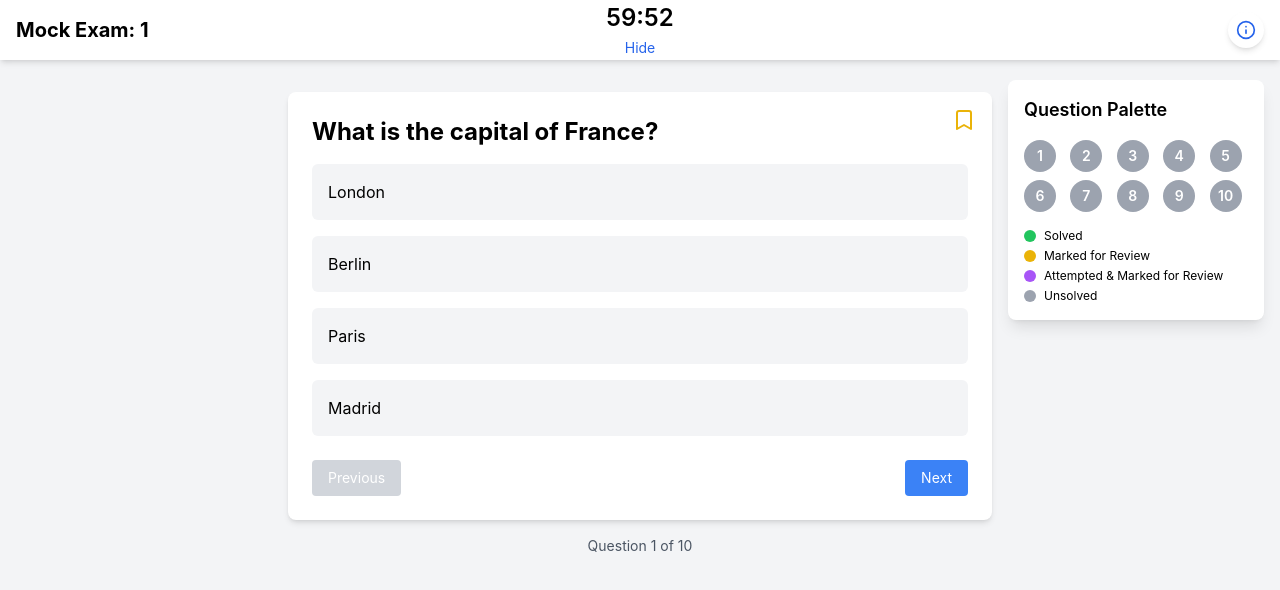
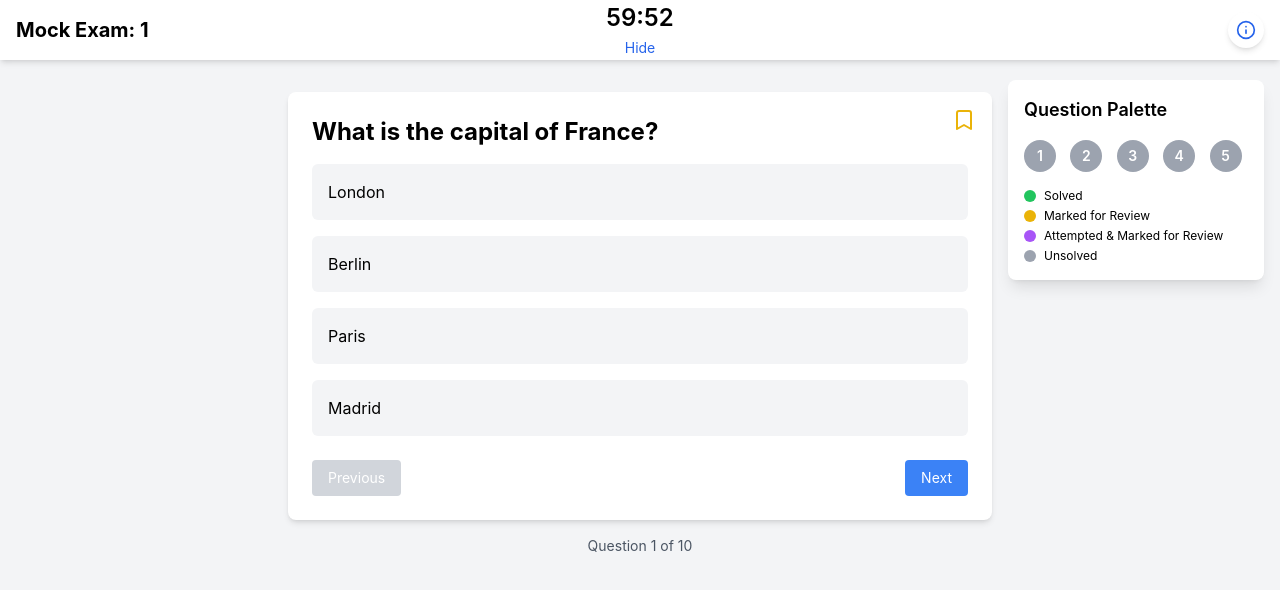
Before and after one commit to shrimay18/mockTest, a React (Create React App) app: page /mock-exam/1/start in a window 1280 px wide. Both pictures are taken after a click on the button 1246 px from the left and 30 px from the top of the page. Shown: the top 590 px of the page. Built offline with nearby package versions, Linux system fonts and the light colour scheme.

Commit message:
bug fixed

```diff
--- a/src/pages/ExamPage.tsx
+++ b/src/pages/ExamPage.tsx
@@ -92,6 +92,9 @@ const ExamPage: React.FC = () => {
     const totalQuestionsInFirstHalf = Math.ceil(mockQuestions.length / 2);
     const isFirstHalf = currentQuestionIndex < totalQuestionsInFirstHalf;
 
+    const paletteRef = useRef<HTMLDivElement>(null);
+    const infoBtnRef = useRef<HTMLButtonElement>(null);
+
     useEffect(() => {
       let timer: NodeJS.Timeout;
       if (!isBreakTime && !showResult) {
@@ -123,7 +126,11 @@ const ExamPage: React.FC = () => {
 
     useEffect(() => {
       const handleClickOutside = (event: MouseEvent) => {
-        if (showPalette) {
+        if (showPalette &&
+            paletteRef.current &&
+            !paletteRef.current.contains(event.target as Node) &&
+            infoBtnRef.current &&
+            !infoBtnRef.current.contains(event.target as Node)) {
           setShowPalette(false);
         }
       };
@@ -197,11 +204,14 @@ const ExamPage: React.FC = () => {
       return 'unsolved';
     };
 
-    const QuestionPalette = () => (
-      <div className="fixed right-2 sm:right-4 top-16 sm:top-20 bg-white p-2 sm:p-4 rounded-lg shadow-lg w-48 sm:w-64 max-h-[60vh] sm:max-h-[80vh] overflow-y-auto z-50">
+    const QuestionPalette = () => {
+      const visibleQuestions = breakTaken ? mockQuestions : mockQuestions.slice(0, totalQuestionsInFirstHalf);
+
+      return (
+        <div ref={paletteRef} className="fixed right-2 sm:right-4 top-16 sm:top-20 bg-white p-2 sm:p-4 rounded-lg shadow-lg w-48 sm:w-64 max-h-[60vh] sm:max-h-[80vh] overflow-y-auto z-50">
           <h3 className="text-sm sm:text-lg font-semibold mb-2 sm:mb-4">Question Palette</h3>
           <div className="grid grid-cols-5 gap-1 sm:gap-2">
-          {mockQuestions.map((_, index) => (
+            {visibleQuestions.map((_, index) => (
               <button
                 key={index}
                 onClick={() => {
@@ -239,6 +249,7 @@ const ExamPage: React.FC = () => {
           </div>
         </div>
       );
+    };
 
     if (showBreak) {
       return (
@@ -296,10 +307,8 @@ const ExamPage: React.FC = () => {
             </div>
             <div className="absolute top-1/2 right-2 sm:right-4 transform -translate-y-1/2">
               <button
-                onClick={(e) => {
-                  e.stopPropagation();
-                  setShowPalette(!showPalette);
-                }}
+                ref={infoBtnRef}
+                onClick={() => setShowPalette(!showPalette)}
                 className="bg-white rounded-full p-1 sm:p-2 shadow-md text-blue-600 hover:text-blue-800 transition-transform duration-300 ease-in-out transform hover:scale-110"
               >
                 <Info size={16} className="w-4 h-4 sm:w-5 sm:h-5" />
```
Lines whose indentation alone changed are shown as unchanged.
